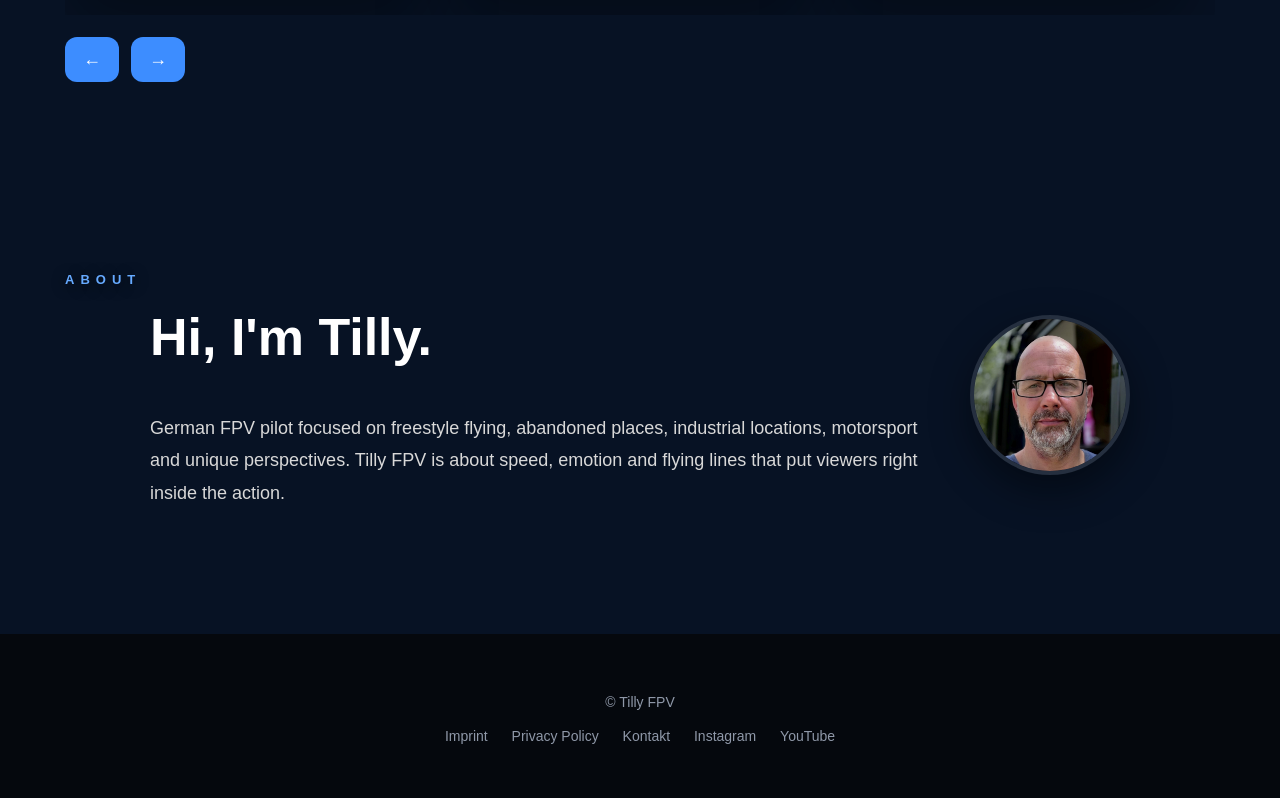
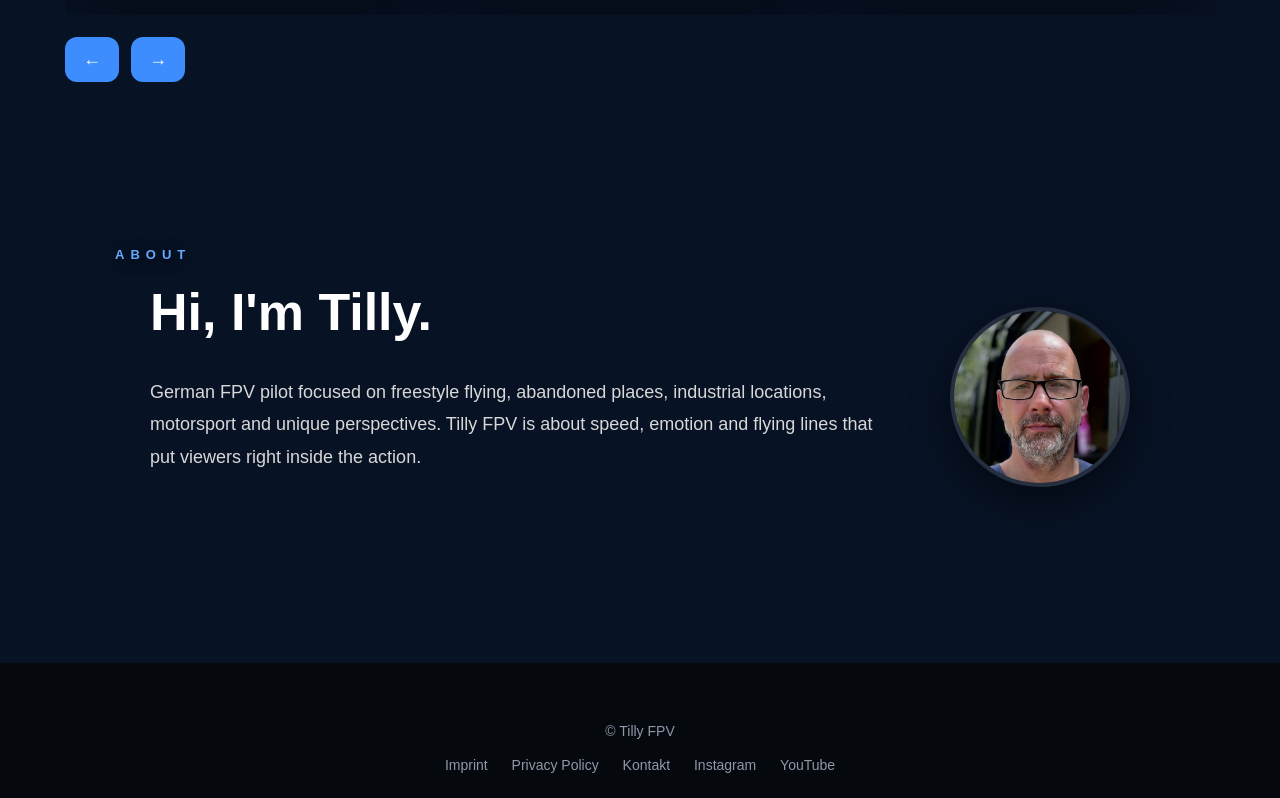
Before and after one commit to tillyfpv/website, a plain HTML site: page index.html in a window 1280 px wide. Shown: the part 4546-5344 px from the top of the page. Before the commit the page ends 5315 px from the top, so only its background shows below. Drawn offline with Linux system fonts and the light colour scheme.

Commit message:
Add files via upload

```diff
--- a/index.html
+++ b/index.html
@@ -459,8 +459,19 @@ textarea{
 }
 
 
+.about{
+    padding:70px 30px 90px;
+}
+
+.about .container{
+    max-width:1050px;
+}
+
 .about-layout{
-    display:block;
+    display:grid;
+    grid-template-columns:minmax(0, 1fr) 180px;
+    align-items:center;
+    gap:70px;
     max-width:980px;
     margin:0 auto;
 }
@@ -472,17 +483,28 @@ textarea{
 }
 
 .about-content{
-    max-width:none;
+    grid-column:1;
+    grid-row:1;
+    max-width:760px;
+}
+
+.about-content h2{
+    margin-bottom:34px;
+}
+
+.about-content p{
+    max-width:760px;
 }
 
 .about-image{
-    float:right;
-    width:160px;
-    height:160px;
-    min-width:160px;
+    grid-column:2;
+    grid-row:1;
+    width:180px;
+    height:180px;
+    min-width:180px;
     border-radius:50%;
     overflow:hidden;
-    margin:8px 0 20px 40px;
+    margin:8px 0 0 0;
     border:4px solid rgba(255,255,255,.12);
     box-shadow:0 15px 40px rgba(0,0,0,.45);
 }
```
